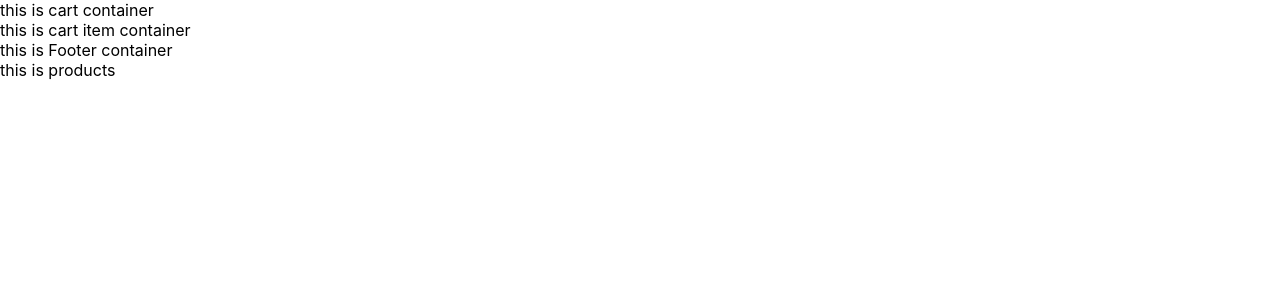
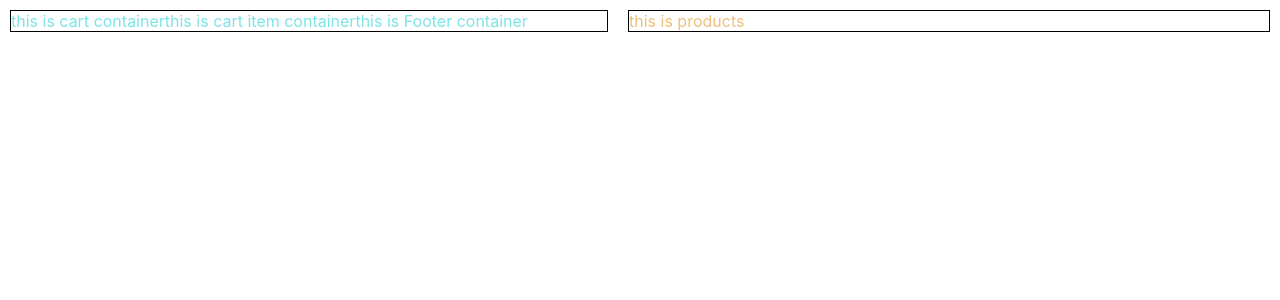
Before and after one commit to harssRajput/codinova-project, a React (Create React App) app: page / in a window 1280 px wide. Shown: the top 300 px of the page. Built offline with nearby package versions, Linux system fonts and the light colour scheme.

Commit message:
add basic styles for cart and product

```diff
--- a/src/index.css
+++ b/src/index.css
@@ -11,3 +11,42 @@ code {
   font-family: source-code-pro, Menlo, Monaco, Consolas, 'Courier New',
     monospace;
 }
+
+.cart{
+  color:rgb(125, 228, 231);
+  width: 50vw;
+  height: 100%;
+  border:1px solid black;
+  display:flex;
+  flex: 1 1 auto;
+  /* flex-direction: column; */
+  margin: 10px;
+}
+
+.products{
+  color:rgb(238, 192, 123);
+  width: 50vw;
+  height: 100%;
+  border:1px solid black;
+  display:flex;
+  flex: 0 0 auto;
+  flex-wrap: wrap;
+  margin: 10px;
+}
+
+.main{
+  display:flex;
+  flex: 1 1 auto;
+}
+
+.CartItem{
+
+}
+
+.footer{
+
+}
+
+.product{
+
+}
```
